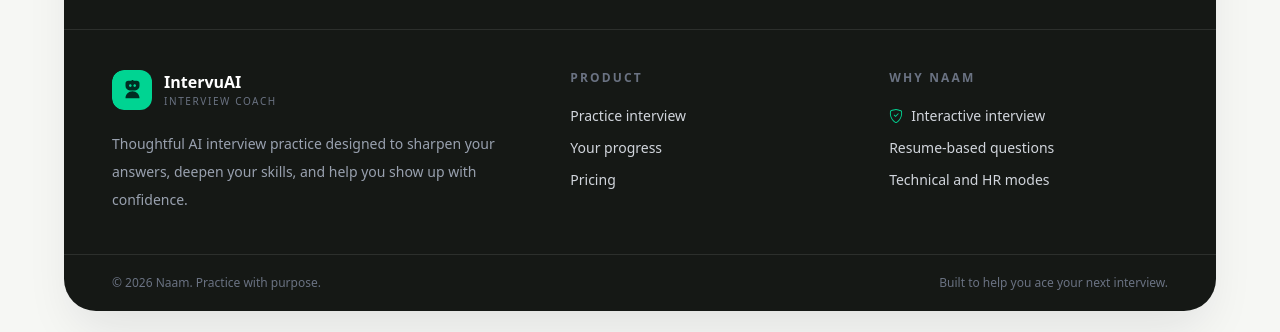
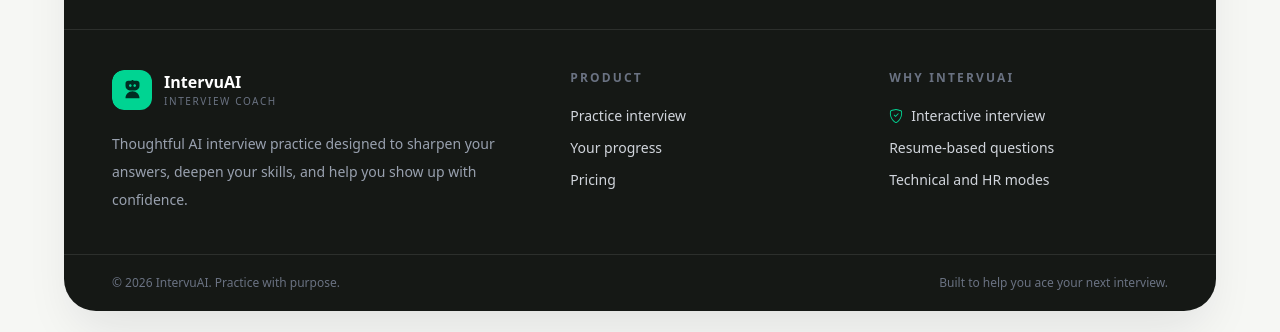
Before and after one commit to aarnav24/ai_mock_interview, a React (Vite) app in the folder client/: page / in a window 1280 px wide. Shown: the part 3916-4248 px from the top of the page. Built offline with nearby package versions, Linux system fonts and the light colour scheme; no server answers.

Commit message:
chore: rename application branding from Naam to IntervuAI

```diff
--- a/client/src/components/Footer.jsx
+++ b/client/src/components/Footer.jsx
@@ -78,7 +78,7 @@ const Footer = () => {
           </div>
 
           <div>
-            <h3 className="text-xs font-semibold uppercase tracking-[0.18em] text-gray-500">Why Naam</h3>
+            <h3 className="text-xs font-semibold uppercase tracking-[0.18em] text-gray-500">Why IntervuAI</h3>
             <div className="mt-5 flex flex-col gap-3 text-sm text-gray-300">
               <span className="flex items-center gap-2"><BsShieldCheck className="text-emerald-400" /> Interactive interview</span>
               <span>Resume-based questions</span>
@@ -88,7 +88,7 @@ const Footer = () => {
         </div>
 
         <div className="flex flex-col gap-2 border-t border-white/10 px-6 py-5 text-xs text-gray-500 sm:flex-row sm:items-center sm:justify-between sm:px-10 lg:px-12">
-          <p>© {new Date().getFullYear()} Naam. Practice with purpose.</p>
+          <p>© {new Date().getFullYear()} IntervuAI. Practice with purpose.</p>
           <p>Built to help you ace your next interview.</p>
         </div>
       </div>
--- a/client/src/pages/Auth.jsx
+++ b/client/src/pages/Auth.jsx
@@ -87,7 +87,7 @@ const Auth = ({ isModel = false }) => {
             <RiRobot3Fill size={22} />
           </span>
           <span>
-            <span className="block font-semibold tracking-[-0.02em]">Naam</span>
+            <span className="block font-semibold tracking-[-0.02em]">IntervuAI</span>
             <span className="mt-0.5 block text-[10px] font-medium uppercase tracking-[0.16em] text-gray-400">Interview coach</span>
           </span>
         </div>
```
